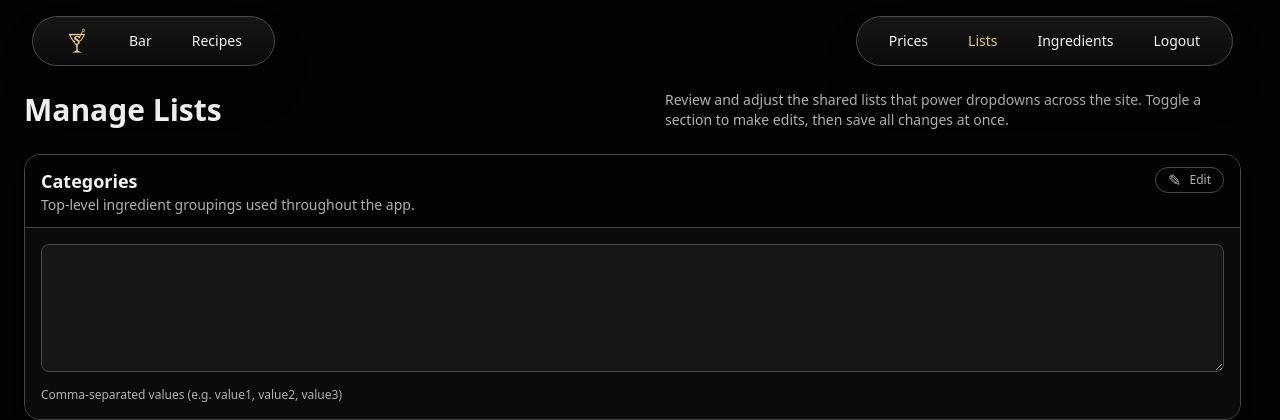
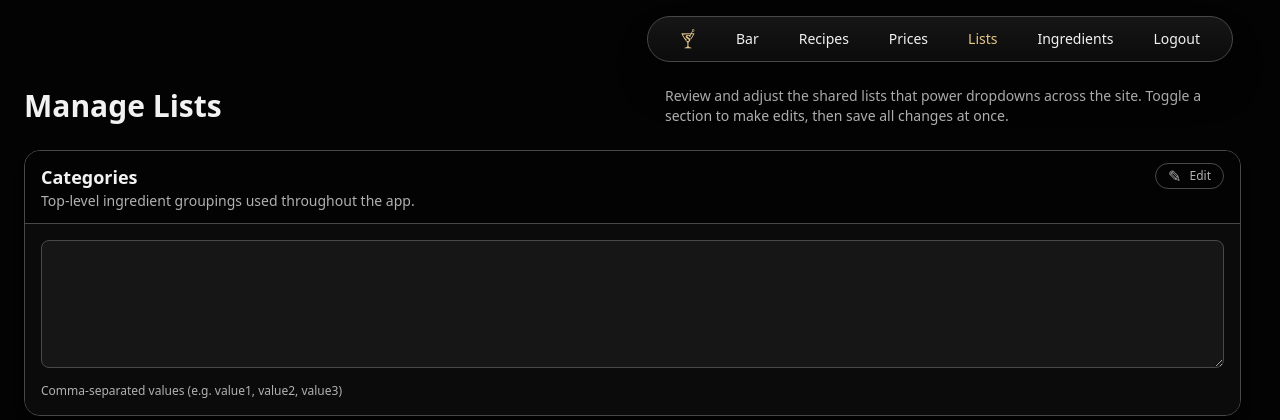
Before and after one commit to crops004/home-bar, a Flask app: page /lists in a window 1280 px wide. Shown: the top 420 px of the page. Run offline with Flask 3, Linux system fonts and the light colour scheme; the visitor is signed in with stand-in values (Sample User, id 1); style sheets or scripts are compiled from the project's sources; some libraries are stand-ins or nearby versions.

Commit message:
feat: update desktop navigation layout and improve accessibility for better user experience

```diff
--- a/templates/base.html
+++ b/templates/base.html
@@ -69,29 +69,21 @@
     </nav>
 
     <!-- Desktop Nav (hidden on mobile) -->
-    <div id="desktop-nav" class="hidden bg-background-dark sm:flex justify-between items-start gap-4 px-4 sticky top-0 z-50 pb-6 pt-4">
-        <!-- Left nav card -->
-        <nav class="bg-gradient-to-t from-background-mid to-background-light border border-border rounded-full shadow-2xl px-4 py-1 ml-4">
+    <div id="desktop-nav" class="hidden bg-background-dark sm:flex justify-end items-start px-4 sticky top-0 z-50 pb-6 pt-4">
+        <nav class="bg-gradient-to-t from-background-mid to-background-light border border-border rounded-full shadow-2xl px-4 py-1.5 mr-4">
             <div class="flex flex-wrap items-center gap-2 sm:gap-4 md:gap-6 mx-2 text-sm font-medium text-text-normal">
-                <a href="{{ url_for('bar.bar') }}">
-                    <img src="{{ url_for('static', filename='images/swizzle_logo.png') }}" alt="Swizzle Logo" class="h-10 w-auto block">
+                <a href="{{ url_for('bar.bar') }}" class="h-8 w-8 flex items-center justify-center rounded-full hover:bg-background-light">
+                    <img src="{{ url_for('static', filename='images/swizzle_logo.png') }}" alt="Swizzle Logo" class="h-8 w-auto block">
                 </a>
                 <a href="{{ url_for('bar.bar') }}" class="px-2 py-1.5 rounded-full hover:bg-background-light {% if request.endpoint == 'bar.bar' %}text-logo{% endif %}">Bar</a>
                 <a href="{{ url_for('recipes.recipes') }}" class="px-2 py-1.5 rounded-full hover:bg-background-light {% if request.endpoint == 'recipes.recipes' %}text-logo{% endif %}">Recipes</a>
-
-            </div>
-        </nav>
-
-        <!-- Right nav card -->
-        <nav class="bg-gradient-to-t from-background-mid to-background-light border border-border rounded-full shadow-2xl px-4 py-2 mr-4">
-            <div class="flex flex-wrap items-center gap-2 sm:gap-4 md:gap-6 mx-2 text-sm font-medium text-text-normal">
                 <a href="{{ url_for('prices') }}" class="px-2 py-1.5 rounded-full hover:bg-background-light {% if request.endpoint == 'prices' %}text-logo{% endif %}">Prices</a>
                 <a href="{{ url_for('manage_lists') }}" class="px-2 py-1.5 rounded-full hover:bg-background-light {% if request.endpoint == 'manage_lists' %}text-logo{% endif %}">Lists</a>
                 <a href="{{ url_for('possible_ingredients') }}" class="px-2 py-1.5 rounded-full hover:bg-background-light {% if request.endpoint == 'possible_ingredients' %}text-logo{% endif %}">Ingredients</a>
-                    {% if session.logged_in %}
-                        <a href="{{ url_for('logout') }}" class="px-2 py-1.5 rounded-full hover:bg-background-light">Logout</a>
-                    {% else %}
-                        <a href="{{ url_for('login') }}" class="px-2 py-1.5 rounded-full hover:bg-background-light">Login</a>
+                {% if session.logged_in %}
+                    <a href="{{ url_for('logout') }}" class="px-2 py-1.5 rounded-full hover:bg-background-light">Logout</a>
+                {% else %}
+                    <a href="{{ url_for('login') }}" class="px-2 py-1.5 rounded-full hover:bg-background-light">Login</a>
                 {% endif %}
             </div>
         </nav>
```
